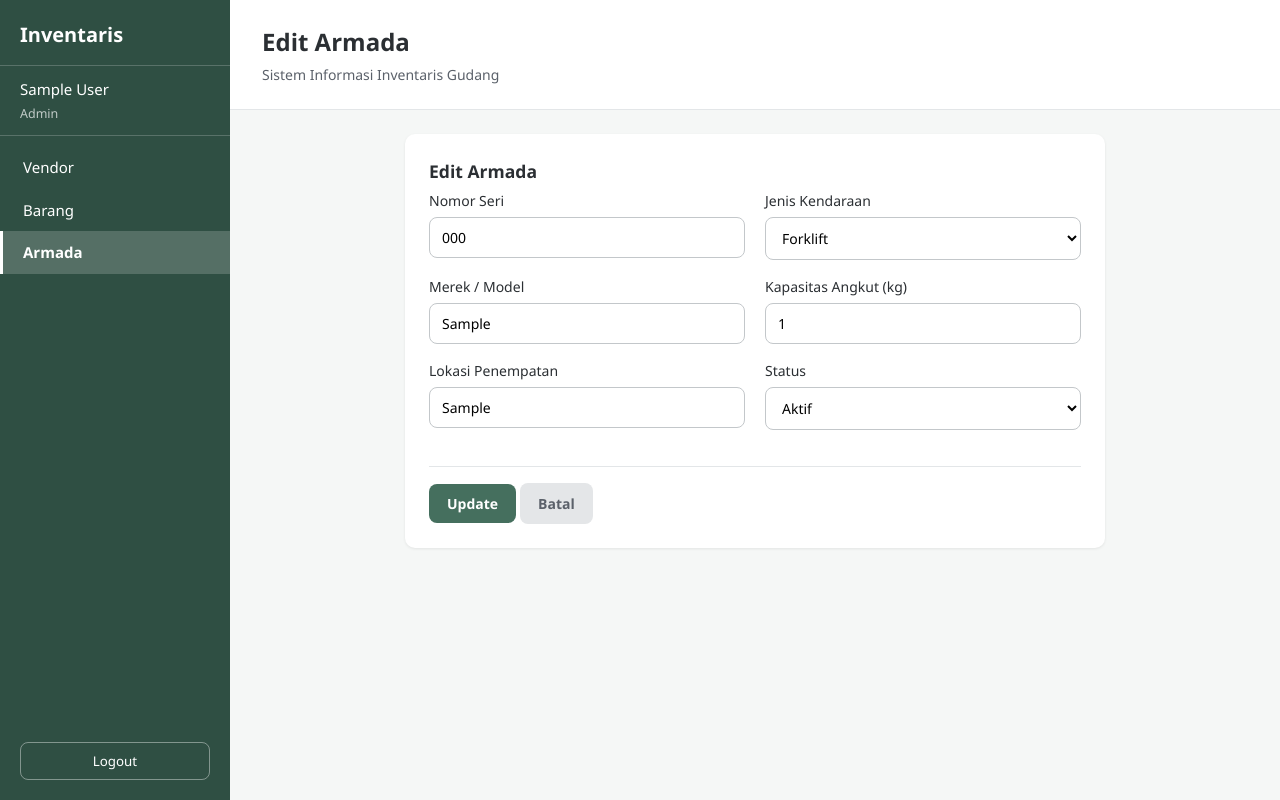
After one commit to Arindrahfiz/WAD-KANF-TUGASBESAR04, a Laravel app: page /armada/1/edit in a window 1280 px wide. The commit adds this page. Run offline with Laravel 12, Linux system fonts and the light colour scheme; a user stored in the database is signed in; tables that the repository leaves empty hold one stand-in row (values such as "Sample post"); parts of the project's set-up code (start-up, migrations or seed data) failed here and were passed over.

Commit message:
Update Modul 4

```diff
--- /dev/null
+++ b/app/Http/Controllers/ArmadaController.php
@@ -0,0 +1,61 @@
+<?php
+
+namespace App\Http\Controllers;
+
+use App\Models\Armada;
+use Illuminate\Http\Request;
+use Illuminate\Validation\Rule;
+
+class ArmadaController extends Controller
+{
+    public function index()
+    {
+        $armada = Armada::orderByDesc('id')->get();
+
+        return view('armada.index', compact('armada'));
+    }
+
+    public function create()
+    {
+        return view('armada.create');
+    }
+
+    public function store(Request $request)
+    {
+        Armada::create($this->validasi($request));
+
+        return redirect()->route('armada.index')->with('sukses', 'Data armada berhasil ditambah');
+    }
+
+    public function edit(Armada $armada)
+    {
+        return view('armada.edit', compact('armada'));
+    }
+
+    public function update(Request $request, Armada $armada)
+    {
+        $armada->update($this->validasi($request, $armada));
+
+        return redirect()->route('armada.index')->with('sukses', 'Data armada berhasil diubah');
+    }
+
+    public function destroy(Armada $armada)
+    {
+        $armada->delete();
+
+        return redirect()->route('armada.index')->with('sukses', 'Data armada berhasil dihapus');
+    }
+
+    // validasi dipakai bersama oleh store dan update
+    private function validasi(Request $request, ?Armada $armada = null): array
+    {
+        return $request->validate([
+            'nomor_seri'  => ['required', Rule::unique('armada', 'nomor_seri')->ignore($armada?->id)],
+            'jenis'       => 'required|in:Forklift,Troli,Pick-up',
+            'merek_model' => 'required',
+            'kapasitas'   => 'required|numeric|min:1',
+            'lokasi'      => 'required',
+            'status'      => 'required|in:Aktif,Maintenance,Rusak',
+        ]);
+    }
+}
--- /dev/null
+++ b/app/Models/Armada.php
@@ -0,0 +1,19 @@
+<?php
+
+namespace App\Models;
+
+use Illuminate\Database\Eloquent\Model;
+
+class Armada extends Model
+{
+    protected $table = 'armada';
+
+    protected $fillable = [
+        'nomor_seri',
+        'jenis',
+        'merek_model',
+        'kapasitas',
+        'lokasi',
+        'status',
+    ];
+}
--- /dev/null
+++ b/resources/views/armada/edit.blade.php
@@ -0,0 +1,59 @@
+@extends('armada.layout')
+
+@section('judul', 'Edit Armada')
+
+@section('isi')
+  <div class="form">
+    <h3>Edit Armada</h3>
+
+    <form action="{{ route('armada.update', $armada) }}" method="post">
+      @csrf
+      @method('PUT')
+      <div class="baris">
+        <div class="kolom">
+          <label>Nomor Seri</label>
+          <input type="text" name="nomor_seri" value="{{ old('nomor_seri', $armada->nomor_seri) }}" required>
+        </div>
+        <div class="kolom">
+          <label>Jenis Kendaraan</label>
+          <select name="jenis">
+            @foreach (['Forklift', 'Troli', 'Pick-up'] as $j)
+              <option value="{{ $j }}" {{ old('jenis', $armada->jenis) == $j ? 'selected' : '' }}>{{ $j }}</option>
+            @endforeach
+          </select>
+        </div>
+      </div>
+
+      <div class="baris">
+        <div class="kolom">
+          <label>Merek / Model</label>
+          <input type="text" name="merek_model" value="{{ old('merek_model', $armada->merek_model) }}" required>
+        </div>
+        <div class="kolom">
+          <label>Kapasitas Angkut (kg)</label>
+          <input type="number" name="kapasitas" value="{{ old('kapasitas', $armada->kapasitas) }}" required>
+        </div>
+      </div>
+
+      <div class="baris">
+        <div class="kolom">
+          <label>Lokasi Penempatan</label>
+          <input type="text" name="lokasi" value="{{ old('lokasi', $armada->lokasi) }}" required>
+        </div>
+        <div class="kolom">
+          <label>Status</label>
+          <select name="status">
+            @foreach (['Aktif', 'Maintenance', 'Rusak'] as $s)
+              <option value="{{ $s }}" {{ old('status', $armada->status) == $s ? 'selected' : '' }}>{{ $s }}</option>
+            @endforeach
+          </select>
+        </div>
+      </div>
+
+      <div class="tombol-area">
+        <button type="submit" class="tombol tombol-utama">Update</button>
+        <a href="{{ route('armada.index') }}" class="tombol tombol-abu">Batal</a>
+      </div>
+    </form>
+  </div>
+@endsection
--- /dev/null
+++ b/resources/views/armada/layout.blade.php
@@ -0,0 +1,44 @@
+<!DOCTYPE html>
+<html lang="id">
+<head>
+    <meta charset="UTF-8">
+    <meta name="viewport" content="width=device-width, initial-scale=1">
+    <title>@yield('judul') - Modul Armada Operasional</title>
+    <link rel="stylesheet" href="{{ asset('css/style.css') }}">
+</head>
+<body>
+
+{{-- sidebar bersama semua modul (Vendor, Barang, Armada) --}}
+<x-sidebar />
+
+<div class="konten">
+    <div class="header">
+        <h1>@yield('judul')</h1>
+        <p>@yield('deskripsi', 'Sistem Informasi Inventaris Gudang')</p>
+    </div>
+
+    <div class="isi">
+        @if (session('sukses'))
+            <div class="sukses">{{ session('sukses') }}</div>
+        @endif
+
+        @if (session('gagal'))
+            <div class="error">{{ session('gagal') }}</div>
+        @endif
+
+        @if ($errors->any())
+            <div class="error">
+                <ul>
+                    @foreach ($errors->all() as $error)
+                        <li>{{ $error }}</li>
+                    @endforeach
+                </ul>
+            </div>
+        @endif
+
+        @yield('isi')
+    </div>
+</div>
+
+</body>
+</html>
--- a/resources/views/components/sidebar.blade.php
+++ b/resources/views/components/sidebar.blade.php
@@ -15,6 +15,10 @@
            class="{{ request()->routeIs('barang.*') ? 'aktif' : '' }}">
             Barang
         </a>
+        <a href="{{ route('armada.index') }}"
+           class="{{ request()->routeIs('armada.*') ? 'aktif' : '' }}">
+            Armada
+        </a>
     </nav>
 
     <form action="{{ route('logout') }}" method="POST" class="sidebar-logout">
--- a/routes/web.php
+++ b/routes/web.php
@@ -1,5 +1,6 @@
 <?php
 
+use App\Http\Controllers\ArmadaController;
 use App\Http\Controllers\AuthController;
 use App\Http\Controllers\BarangController;
 use App\Http\Controllers\VendorController;
@@ -16,16 +17,22 @@ Route::middleware('auth')->group(function () {
 
     Route::post('/logout', [AuthController::class, 'logout'])->name('logout');
 
-    Route::get('/vendors', [VendorController::class, 'index'])
-        ->middleware('role:admin,customer')
-        ->name('vendors.index');
+    // Semua role boleh MELIHAT daftar (menu di sidebar tampil untuk semua role)
+    Route::middleware('role:admin,customer,petugas')->group(function () {
+        Route::get('/vendors', [VendorController::class, 'index'])->name('vendors.index');
+        Route::get('/barang', [BarangController::class, 'index'])->name('barang.index');
+        Route::get('/armada', [ArmadaController::class, 'index'])->name('armada.index');
+    });
 
-    Route::get('/barang', [BarangController::class, 'index'])
-        ->middleware('role:admin,customer')
-        ->name('barang.index');
+    // Armada: admin & petugas boleh tambah/ubah, hanya admin yang boleh hapus
+    Route::middleware('role:admin,petugas')->group(function () {
+        Route::resource('armada', ArmadaController::class)->only(['create', 'store', 'edit', 'update']);
+    });
 
+    // Vendor, Barang, hapus Armada: hanya admin
     Route::middleware('role:admin')->group(function () {
         Route::resource('vendors', VendorController::class)->except(['index', 'show']);
         Route::resource('barang', BarangController::class)->except(['index', 'show']);
+        Route::delete('/armada/{armada}', [ArmadaController::class, 'destroy'])->name('armada.destroy');
     });
 });
```
Also changed, not shown: resources/views/armada/create.blade.php (added, +58 -0 lines), resources/views/armada/index.blade.php (added, +84 -0 lines), database/migrations/2026_11_17_000002_create_armada_table.php (added), 1 other file.
